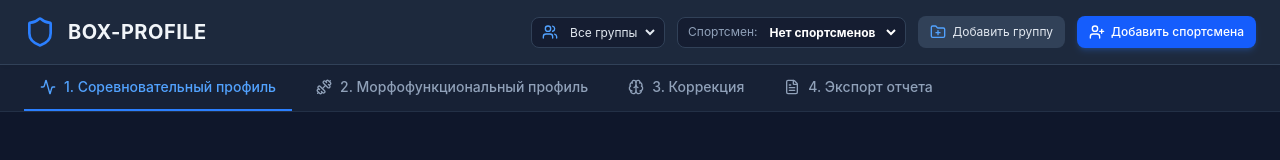
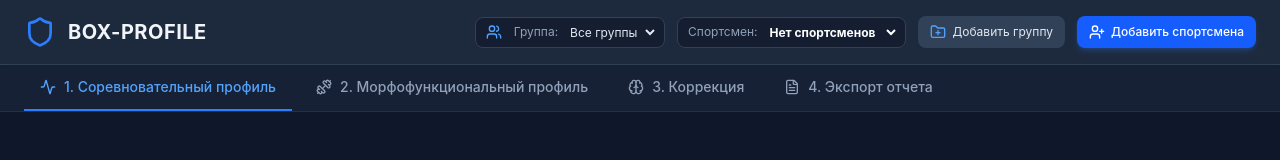
Before and after one commit to konstantinsharomov125/boxing-pwa, a React (Vite) app: page / in a window 1280 px wide. Shown: the top 160 px of the page. Built offline with nearby package versions, Linux system fonts and the light colour scheme.

Commit message:
clean: removed mock athletes and test groups, set group label

```diff
--- a/src/App.jsx
+++ b/src/App.jsx
@@ -8,7 +8,7 @@ import ReportView from './components/ReportView';
 export default function App() {
   const [activeTab, setActiveTab] = useState('boxdata');
 
-  // Список групп подготовки (по умолчанию только "Все группы")
+  // Чистый список групп (по умолчанию только "Все группы")
   const [groups, setGroups] = useState(() => {
     const saved = localStorage.getItem('box_groups');
     return saved ? JSON.parse(saved) : ['Все группы'];
@@ -16,7 +16,7 @@ export default function App() {
 
   const [selectedGroup, setSelectedGroup] = useState('Все группы');
 
-  // Список спортсменов (по умолчанию пустой)
+  // Чистый список спортсменов
   const [athletes, setAthletes] = useState(() => {
     const saved = localStorage.getItem('box_athletes');
     if (saved) {
@@ -29,9 +29,9 @@ export default function App() {
   const [isAddAthleteOpen, setIsAddAthleteOpen] = useState(false);
   const [isManageGroupsOpen, setIsManageGroupsOpen] = useState(false);
 
-  // Поля формы добавления атлета (только ФИО и группа)
+  // Поля формы добавления атлета (ФИО и группа)
   const [newName, setNewName] = useState('');
-  const [newGroup, setNewGroup] = useState(groups[1] || 'Все группы');
+  const [newGroup, setNewGroup] = useState(groups[0] || 'Все группы');
 
   // Поле создания новой группы
   const [newGroupNameInput, setNewGroupNameInput] = useState('');
@@ -49,7 +49,7 @@ export default function App() {
     ? athletes
     : athletes.filter(a => a.group === selectedGroup);
 
-  // Синхронизация активного спортсмена при смене группы или списка
+  // Синхронизация активного спортсмена
   useEffect(() => {
     if (filteredAthletes.length > 0) {
       if (!filteredAthletes.some(a => a.id === selectedAthlete?.id)) {
@@ -101,9 +101,10 @@ export default function App() {
 
         {/* Правый верхний блок управления */}
         <div className="flex flex-wrap items-center gap-3">
-          {/* Селект группы */}
+          {/* Селект выбор группы */}
           <div className="flex items-center space-x-2 bg-slate-900/60 p-1.5 rounded-lg border border-slate-700">
             <Users className="w-4 h-4 text-blue-400 ml-1" />
+            <span className="text-xs text-slate-400 pl-1">Группа:</span>
             <select
               className="bg-transparent text-xs focus:outline-none text-slate-200 cursor-pointer pr-1"
               value={selectedGroup}
@@ -115,7 +116,7 @@ export default function App() {
             </select>
           </div>
 
-          {/* Селект спортсмена (ТОЛЬКО ФИО) */}
+          {/* Селект выбор спортсмена */}
           <div className="flex items-center space-x-2 bg-slate-900/60 p-1.5 rounded-lg border border-slate-700">
             <span className="text-xs text-slate-400 pl-1">Спортсмен:</span>
             <select
```
